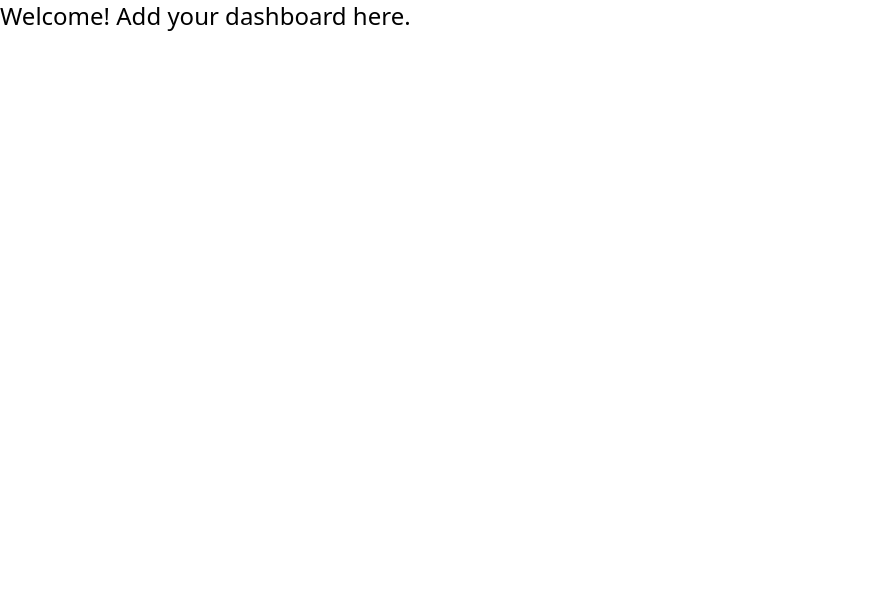
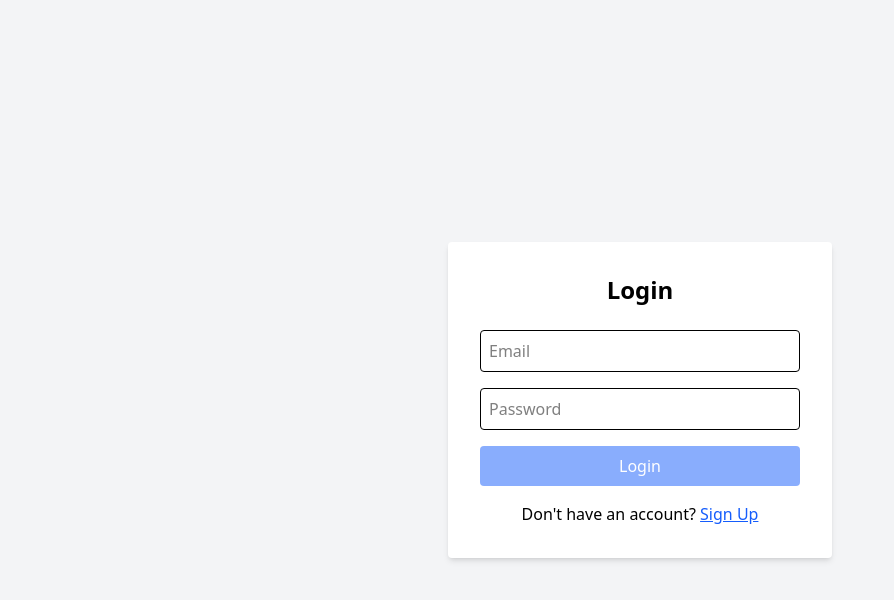
Before and after one commit to Himanshu6205/react-expence-tracker, a React (Vite) app: page / in a window 1280 px wide. Shown: the top 600 px of the page, without its empty margins (0-894 px from the left). Built offline with nearby package versions, Linux system fonts and the light colour scheme.

Commit message:
"login "

```diff
--- a/src/App.jsx
+++ b/src/App.jsx
@@ -3,6 +3,7 @@ import React from "react";
 import { BrowserRouter as Router, Routes, Route } from "react-router-dom";
 import SignUp from "./components/SignUp";
 import Login from "./components/Login";
+import Dashboard from "./components/Dashboard";
 
 export default function App() {
   return (
@@ -10,12 +11,8 @@ export default function App() {
       <Routes>
         <Route path="/signup" element={<SignUp />} />
         <Route path="/login" element={<Login />} />
-        <Route
-          path="/"
-          element={
-            <h1 className="text-2xl">Welcome! Add your dashboard here.</h1>
-          }
-        />
+        <Route path="/dashboard" element={<Dashboard />} />
+        <Route path="/" element={<Login />} /> {/* default to login */}
       </Routes>
     </Router>
   );
--- /dev/null
+++ b/src/components/Dashboard.jsx
@@ -0,0 +1,12 @@
+// src/components/Dashboard.jsx
+import React from "react";
+
+export default function Dashboard() {
+  return (
+    <div className="min-h-screen flex items-center justify-center bg-green-50">
+      <h1 className="text-3xl font-bold text-green-700">
+        Welcome to Expense Tracker
+      </h1>
+    </div>
+  );
+}
--- a/src/components/Login.jsx
+++ b/src/components/Login.jsx
@@ -1,3 +1,4 @@
+// src/components/Login.jsx
 import React, { useState } from "react";
 import { signInWithEmailAndPassword } from "firebase/auth";
 import { auth } from "../firebase";
@@ -6,19 +7,26 @@ import { useNavigate } from "react-router-dom";
 export default function Login() {
   const [email, setEmail] = useState("");
   const [password, setPassword] = useState("");
-  const [error, setError] = useState("");
   const navigate = useNavigate();
 
   const handleLogin = async (e) => {
     e.preventDefault();
-    setError("");
 
     try {
-      await signInWithEmailAndPassword(auth, email, password);
+      const userCredential = await signInWithEmailAndPassword(
+        auth,
+        email,
+        password
+      );
+
+      // ✅ Get the token & store it (localStorage for now)
+      const token = await userCredential.user.getIdToken();
+      localStorage.setItem("token", token);
+
       console.log("User has successfully logged in.");
-      navigate("/"); // ✅ Redirect after login
-    } catch (err) {
-      setError(err.message);
+      navigate("/dashboard"); // ✅ redirect to dummy welcome screen
+    } catch (error) {
+      alert(error.message); // ✅ Alert on wrong credentials
     }
   };
 
@@ -44,8 +52,6 @@ export default function Login() {
             onChange={(e) => setPassword(e.target.value)}
           />
 
-          {error && <p className="text-red-500 text-sm text-center">{error}</p>}
-
           <button
             type="submit"
             className={`w-full py-2 bg-blue-600 text-white rounded ${
@@ -60,7 +66,7 @@ export default function Login() {
         </form>
 
         <p className="mt-4 text-center">
-          Don&apos;t have an account?{" "}
+          Don't have an account?{" "}
           <a href="/signup" className="text-blue-600 underline">
             Sign Up
           </a>
```
